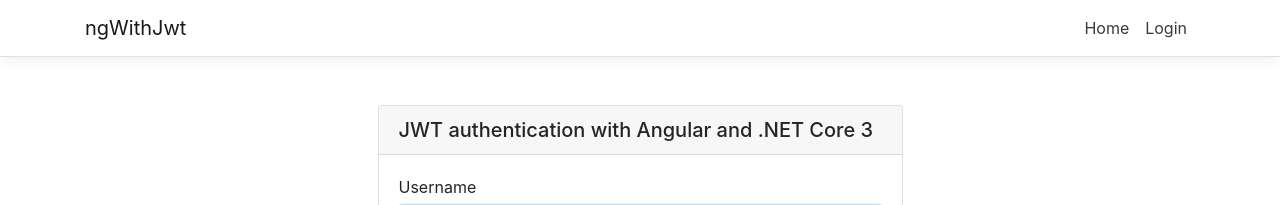
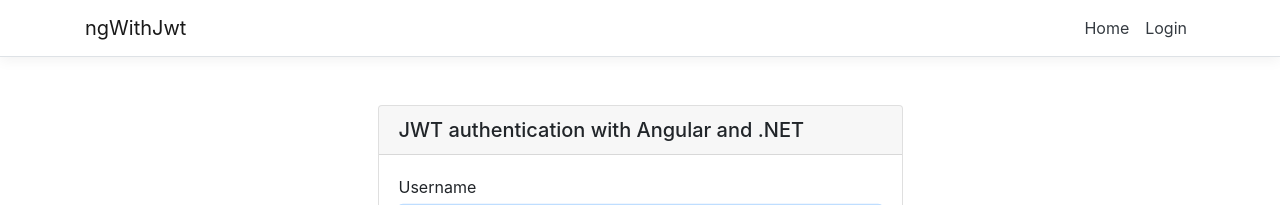
Before and after one commit to AnkitSharma-007/jwt-authentication-authorization-angular-aspnetcore, an Angular app in the folder ngWithJwt/ClientApp/: page /login in a window 1280 px wide. Shown: the top 205 px of the page. Built offline with nearby package versions, Linux system fonts and the light colour scheme.

Commit message:
code refactor

```diff
--- a/ngWithJwt/ClientApp/package.json
+++ b/ngWithJwt/ClientApp/package.json
@@ -37,11 +37,11 @@
     "@angular/cli": "11.2.1",
     "@angular/compiler-cli": "11.2.2",
     "@angular/language-service": "11.2.2",
-    "@types/jasmine": "~3.6.0",
+    "@types/jasmine": "~3.3.9",
     "@types/jasminewd2": "~2.0.6",
     "@types/node": "^12.11.1",
-    "codelyzer": "^6.0.0",
-    "jasmine-core": "~3.6.0",
+    "codelyzer": "^5.1.2",
+    "jasmine-core": "~3.5.0",
     "jasmine-spec-reporter": "~5.0.0",
     "karma": "~6.1.1",
     "karma-chrome-launcher": "~3.1.0",
--- a/ngWithJwt/ClientApp/src/app/login/login.component.html
+++ b/ngWithJwt/ClientApp/src/app/login/login.component.html
@@ -3,7 +3,7 @@
     Username or Password is incorrect.
   </div>
   <div class="card">
-    <h5 class="card-header">JWT authentication with Angular and .NET Core 3</h5>
+    <h5 class="card-header">JWT authentication with Angular and .NET</h5>
     <div class="card-body">
       <form [formGroup]="loginForm" (ngSubmit)="onSubmit()">
         <div class="form-group">
--- a/ngWithJwt/ClientApp/src/main.ts
+++ b/ngWithJwt/ClientApp/src/main.ts
@@ -18,5 +18,3 @@ if (environment.production) {
 
 platformBrowserDynamic(providers).bootstrapModule(AppModule)
   .catch(err => console.log(err));
-
-export { renderModule, renderModuleFactory } from '@angular/platform-server';
```
Also changed, not shown: 2 other files (tests, documents, lock files or other folders).
